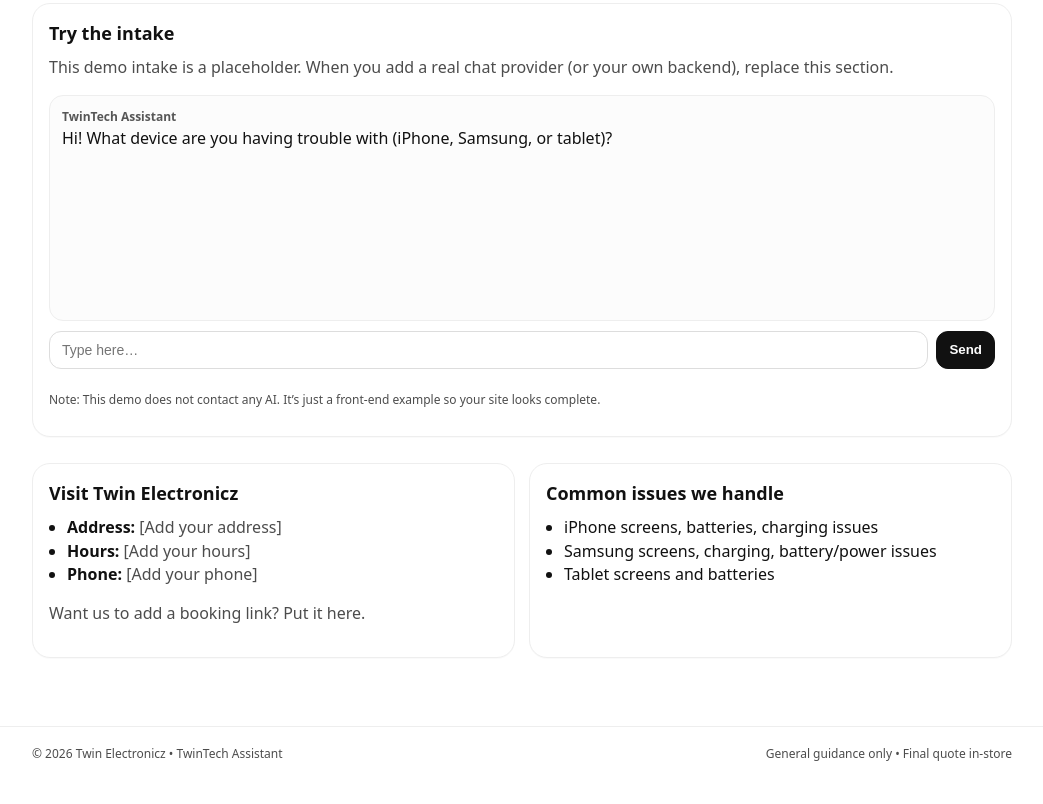
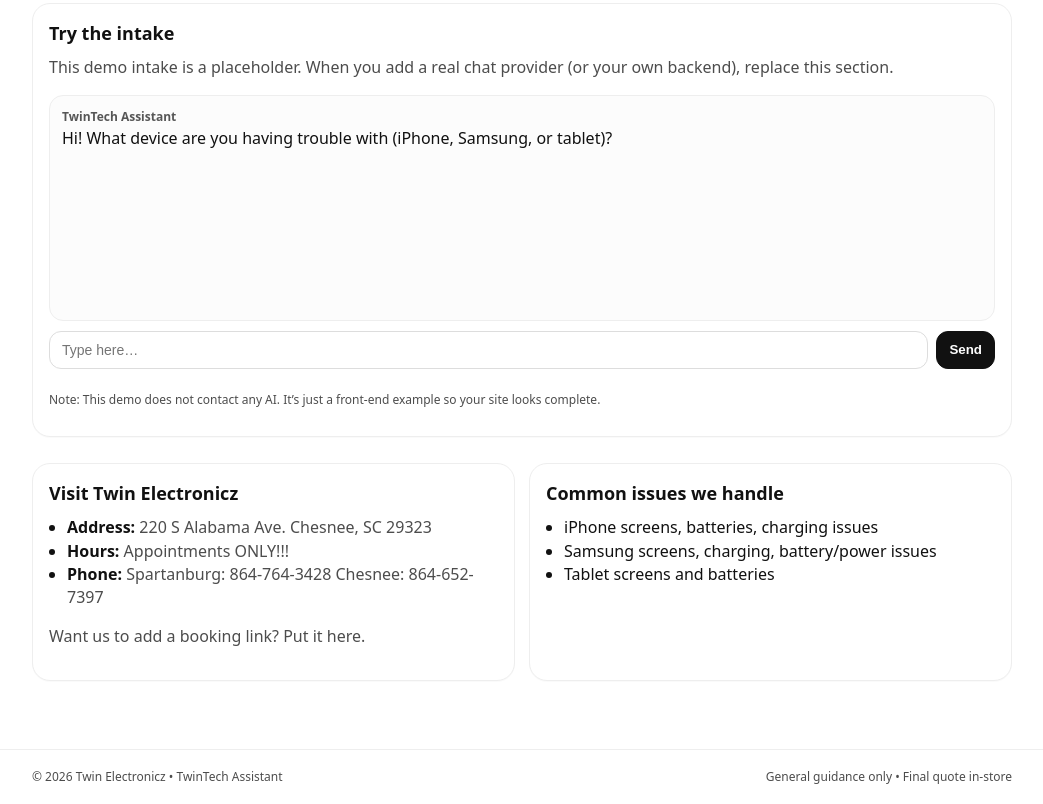
Before and after one commit to TwinElectronicz/twinelectronicz.github.io, a plain HTML site: page index.html in a window 1280 px wide. Shown: the part 913-1717 px from the top of the page, without its empty margins (118-1161 px from the left). Before the commit the page ends 1694 px from the top, so only its background shows below. Drawn offline with Linux system fonts and the light colour scheme.

Commit message:
Update index.html

```diff
--- a/index.html
+++ b/index.html
@@ -156,9 +156,9 @@
       <div class="card span6">
         <h2>Visit Twin Electronicz</h2>
         <ul>
-          <li><b>Address:</b> <span class="muted">[Add your address]</span></li>
-          <li><b>Hours:</b> <span class="muted">[Add your hours]</span></li>
-          <li><b>Phone:</b> <span class="muted">[Add your phone]</span></li>
+          <li><b>Address:</b> <span class="muted">220 S Alabama Ave. Chesnee, SC 29323</span></li>
+          <li><b>Hours:</b> <span class="muted">Appointments ONLY!!!</span></li>
+          <li><b>Phone:</b> <span class="muted">Spartanburg: 864-764-3428  Chesnee: 864-652-7397</span></li>
         </ul>
         <p class="muted">Want us to add a booking link? Put it here.</p>
       </div>
```
